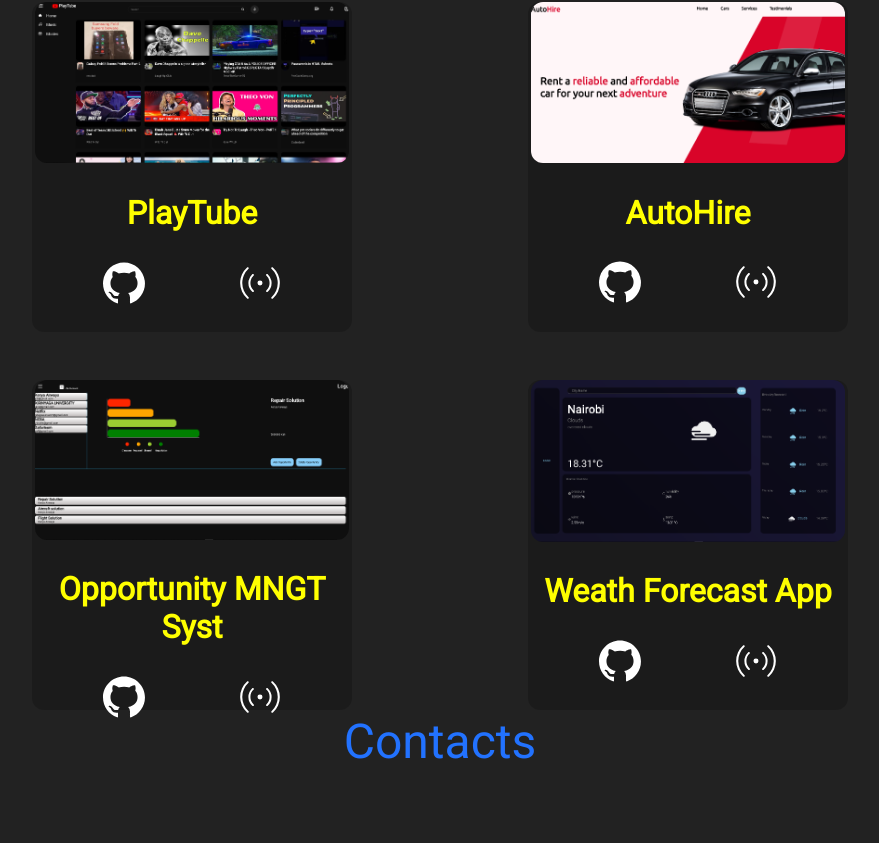
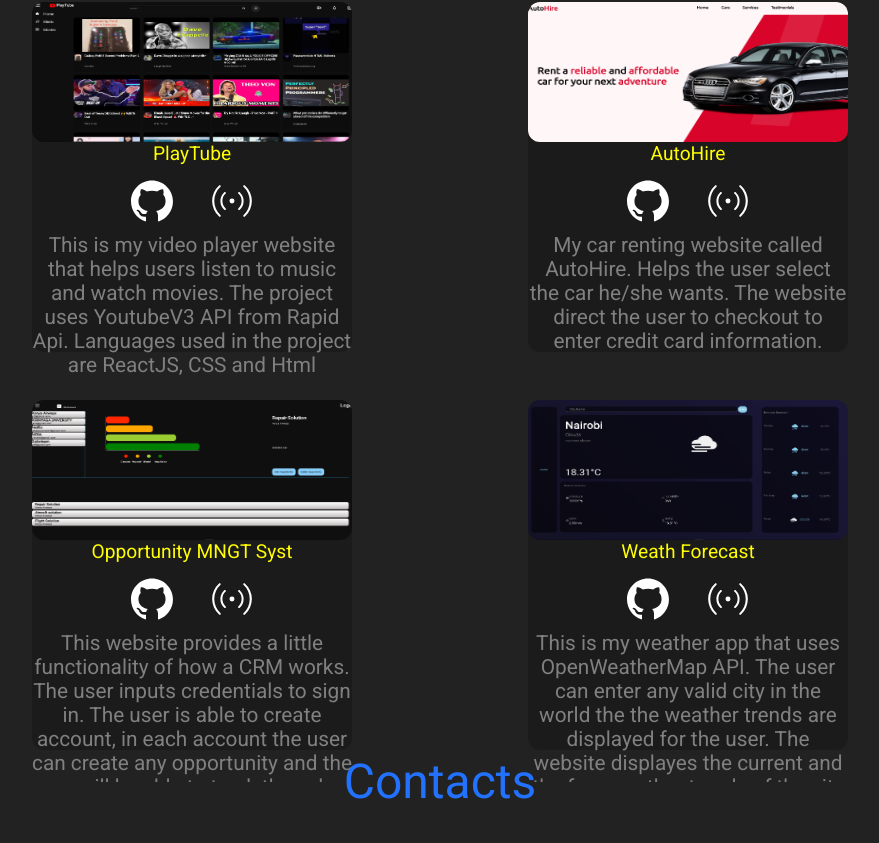
Before and after one commit to VincentNdegwa/MyPortfolio, a React (Create React App) app: page / in a window 1280 px wide. Shown: the part 4077-4920 px from the top of the page, without its empty margins (200-1079 px from the left). Built offline with nearby package versions, Linux system fonts and the light colour scheme.

Commit message:
my project

```diff
--- a/package.json
+++ b/package.json
@@ -1 +1 @@
-{"name":"my-app","version":"0.1.0","private":true,"dependencies":{"@emailjs/browser":"^3.11.0","@testing-library/jest-dom":"^5.16.5","@testing-library/react":"^13.4.0","@testing-library/user-event":"^13.5.0","framer-motion":"^10.12.4","react":"^18.2.0","react-dom":"^18.2.0","react-icons":"^4.7.1","react-particles":"^2.9.3","react-router-dom":"^6.8.1","react-scripts":"5.0.1","react-tsparticles":"^2.9.3","react-youtube":"^10.1.0","tsparticles":"^2.9.3","web-vitals":"^2.1.4"},"scripts":{"start":"react-scripts start","predeploy":"npm run build","deploy":"gh-pages -d build","build":"react-scripts build","test":"react-scripts test","eject":"react-scripts eject"},"eslintConfig":{"extends":["react-app","react-app/jest"]},"browserslist":{"production":[">0.2%","not dead","not op_mini all"],"development":["last 1 chrome version","last 1 firefox version","last 1 safari version"]},"devDependencies":{"gh-pages":"^5.0.0"}}
+{"name":"my-app","version":"0.1.0","private":true,"dependencies":{"@emailjs/browser":"^3.11.0","@testing-library/jest-dom":"^5.16.5","@testing-library/react":"^13.4.0","@testing-library/user-event":"^13.5.0","framer-motion":"^10.12.4","react":"^18.2.0","react-dom":"^18.2.0","react-icons":"^4.7.1","react-particles":"^2.9.3","react-router-dom":"^6.8.1","react-scripts":"5.0.1","react-tsparticles":"^2.9.3","react-youtube":"^10.1.0","swiper":"^9.3.0","tsparticles":"^2.9.3","web-vitals":"^2.1.4"},"scripts":{"start":"react-scripts start","predeploy":"npm run build","deploy":"gh-pages -d build","build":"react-scripts build","test":"react-scripts test","eject":"react-scripts eject"},"eslintConfig":{"extends":["react-app","react-app/jest"]},"browserslist":{"production":[">0.2%","not dead","not op_mini all"],"development":["last 1 chrome version","last 1 firefox version","last 1 safari version"]},"devDependencies":{"gh-pages":"^5.0.0"}}
--- a/public/index.html
+++ b/public/index.html
@@ -30,7 +30,7 @@
       work correctly both with client-side routing and a non-root public URL.
       Learn how to configure a non-root public URL by running `npm run build`.
     -->
-    <title>portfolio</title>
+    <title>Vincent Ndegwa</title>
   </head>
   <body>
     <noscript>You need to enable JavaScript to run this app.</noscript>
--- a/src/Data/ProjectData.js
+++ b/src/Data/ProjectData.js
@@ -7,7 +7,7 @@
   {
     projectName: "PlayTube",
     projectDescription:
-      "This is my personal dummy text that i will use to replace the description of the project",
+      "This is my video player website that helps users listen to music and watch movies. The project uses YoutubeV3 API from Rapid Api. Languages used in the project are ReactJS, CSS and Html",
     projectImg: playTubeImg,
     projectGithub: "https://github.com/VincentNdegwa/PlayTube",
     projecLive: "https://fabulous-biscochitos-b4a230.netlify.app/",
@@ -15,7 +15,7 @@
   {
     projectName: "AutoHire",
     projectDescription:
-      "This is my personal dummy text that i will use to replace the description of the project",
+      "My car renting website called AutoHire. Helps the user select the car he/she wants. The website direct the user to checkout to enter credit card information.",
     projectImg: autoHireImg,
     projectGithub: "https://github.com/VincentNdegwa/AutoHire",
     projecLive: "https://soft-praline-40d0bf.netlify.app/",
@@ -23,19 +23,20 @@
   {
     projectName: "Opportunity MNGT Syst",
     projectDescription:
-      "This is my personal dummy text that i will use to replace the description of the project",
+      "This website provides a little functionality of how a CRM works. The user inputs credentials to sign in. The user is able to create account, in each account the user can create any opportunity and the user will be able to track the sales.",
     projectImg: OMSImg,
     projectGithub:
       "https://github.com/VincentNdegwa/Opportunity-Management-System",
     projecLive: "https://fabulous-biscochitos-b4a230.netlify.app/",
   },
   {
-    projectName: "Weath Forecast App",
+    projectName: "Weath Forecast",
     projectDescription:
-      "This is my personal dummy text that i will use to replace the description of the project",
+      "This is my weather app that uses OpenWeatherMap API. The user can enter any valid city in the world the the weather trends are displayed for the user. The website displayes the current and the fore weather trends of the city entered by the user.",
     projectImg: weatherImg,
     projectGithub: "https://github.com/VincentNdegwa/WeatherApp",
-    projecLive: "https://ubiquitous-frangipane-1810ad.netlify.app/",
+    projecLive:
+      "https://6456d8ea0eaef471bf328266--fancy-kheer-c87f09.netlify.app/",
   },
 ];
 export default ProjecData;
--- a/src/componets/Contacts/Contacts.css
+++ b/src/componets/Contacts/Contacts.css
@@ -18,7 +18,6 @@
 .contact-item-left {
   width: 80%;
   margin-left: 10%;
-  margin-top: 2%;
   margin-bottom: 1.5%;
 }
 .contact-item-right {
--- a/src/componets/Projects/Projects.css
+++ b/src/componets/Projects/Projects.css
@@ -19,36 +19,45 @@
 }
 .Projects-item-holder {
   width: 320px;
-  height: 330px;
+  height: 350px;
   border-radius: 12px;
   background-color: rgba(0, 0, 0, 0.2);
+  color: gray;
 }
 .Project-card {
   width: 100%;
   height: 100%;
   text-align: center;
+  display: grid;
+  grid-template-rows: 40% 10% 10% 35%;
 }
 .Project-image {
   width: 100%;
   text-align: center;
 }
 .Project-image > img {
-  width: 98%;
-  height: 50%;
+  /* width: 98%;
+  height: 50%; */
+  width: 100%;
+  height: 100%;
   border-radius: 12px;
 }
 .Project-name {
   color: yellow;
+  margin-top: 0;
+  margin-bottom: 0;
+  font-size: 1.2em;
 }
 .Project-github-live {
   display: flex;
   flex-direction: row;
-  justify-content: space-evenly;
-  column-gap: 1.3em;
+  justify-content: center;
+  column-gap: 2em;
 }
 .Project-description {
-  margin-top: 3em;
+  margin-top: 0em;
   margin-bottom: 0;
+  text-align: center;
 }
 .Project-description > p {
   font-size: 1.3em;
--- a/src/componets/Projects/Projects.jsx
+++ b/src/componets/Projects/Projects.jsx
@@ -23,9 +23,7 @@
                     <div className="Project-image">
                       <img src={item.projectImg} alt="playtube" />
                     </div>
-                    <div className="Project-name">
-                      <h2>{item.projectName}</h2>
-                    </div>
+                    <div className="Project-name">{item.projectName}</div>
                     <div className="Project-github-live">
                       <div className="Project-github">
                         <a
@@ -48,7 +46,7 @@
                       </div>
                     </div>
                     <div className="Project-description">
-                      {/* <p>{item.projectDescription}</p> */}
+                      <p>{item.projectDescription}</p>
                     </div>
                   </div>
                 </div>
```
Also changed, not shown: 1 other file (tests, documents, lock files or other folders).
